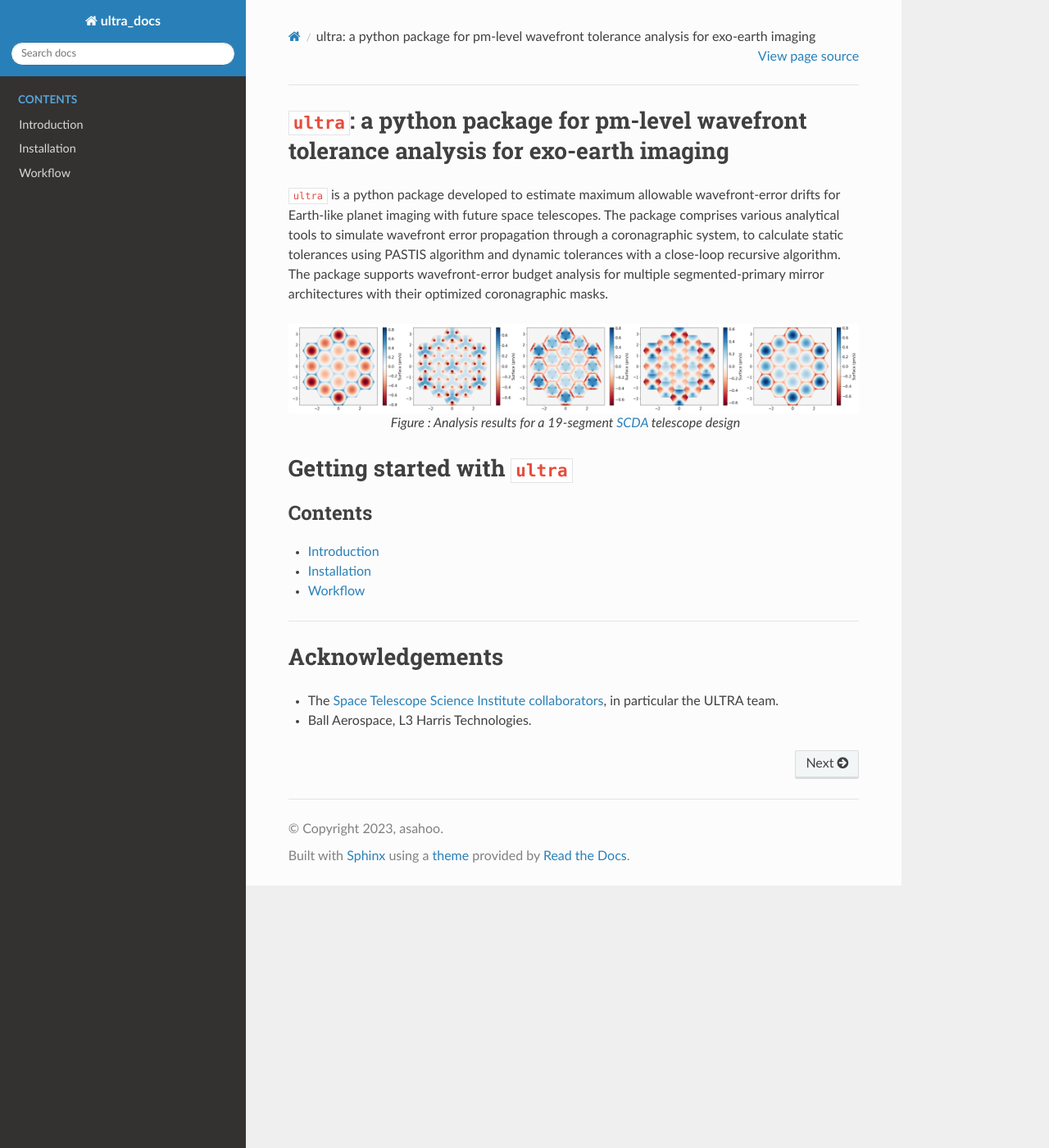
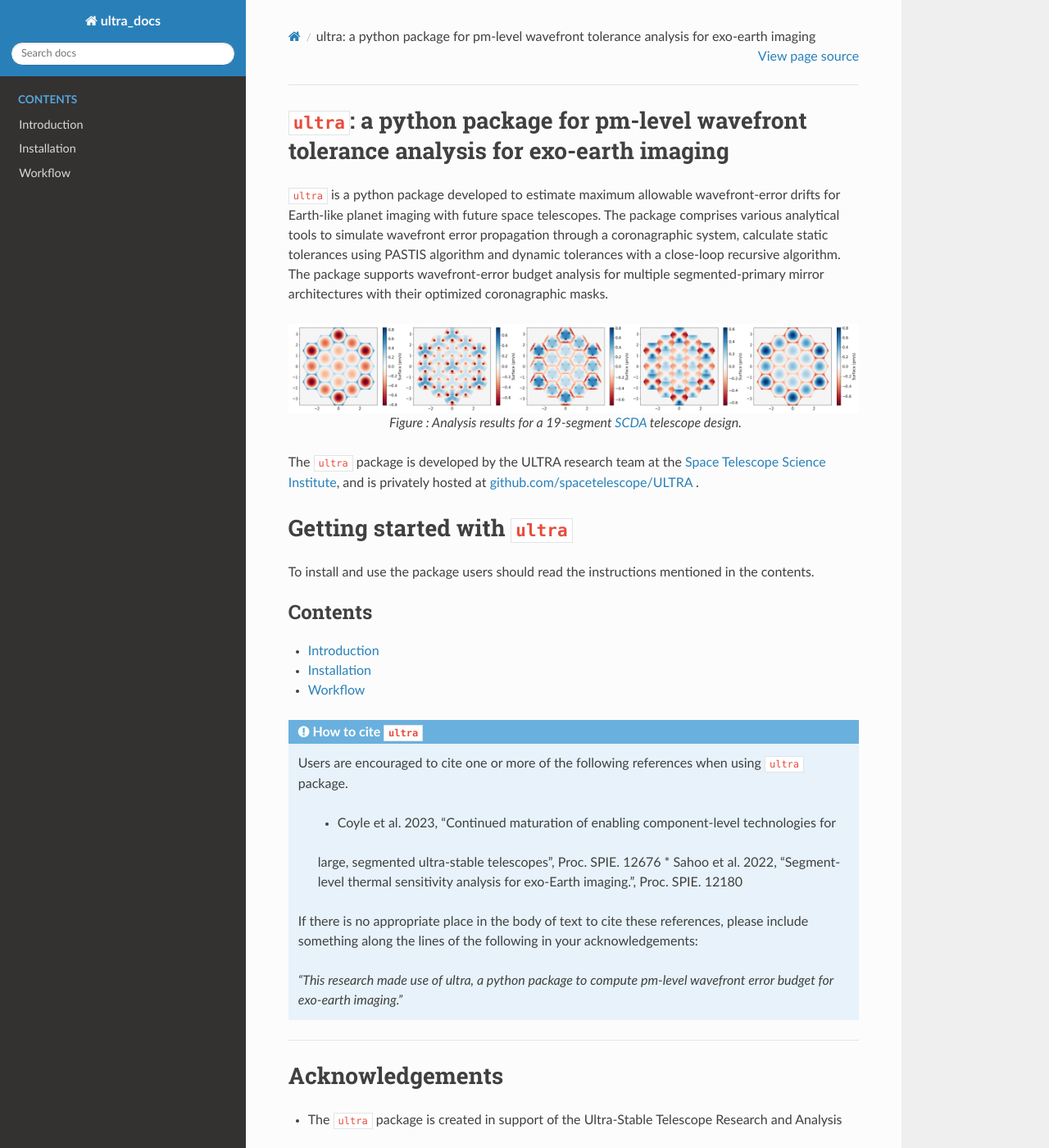
Before and after one commit to asahooexo/ultra_docs, a Sphinx documentation site: the page built from source/index.rst, in a window 1280 px wide and 1400 px high. Shown: the whole window at 82% size. Built offline with Sphinx 7.4.7 and the Read the Docs theme 2.0.0, drawn with Linux system fonts in a browser that asks for light colours; some of the changed text lies outside the part shown.

Commit message:
add citation

```diff
--- a/source/index.rst
+++ b/source/index.rst
@@ -16,10 +16,16 @@ multiple segmented-primary mirror architectures with their optimized coronagraph
    :alt: Example
 
    Figure : Analysis results for a 19-segment
-   `SCDA <https://exoplanets.nasa.gov/exep/technology/SCDA/>`_ telescope design
+   `SCDA <https://exoplanets.nasa.gov/exep/technology/SCDA/>`_ telescope design.
+
+The ``ultra`` package is developed by the ULTRA research team at
+the `Space Telescope Science Institute <https://www.stsci.edu/>`_, and is privately hosted at
+`github.com/spacetelescope/ULTRA <https://github.com/spacetelescope/ULTRA>`_ .
 
 Getting started with ``ultra``
 ================================
+To install and use the package users should read the instructions mentioned in the contents.
+
 .. toctree::
    :maxdepth: 1
    :caption: Contents
@@ -28,9 +34,30 @@ Getting started with ``ultra``
    installation.rst
    workflow.rst
 
-----------------------
+
+.. admonition:: How to cite ``ultra``
+
+   Users are encouraged to cite one or more of the following references when using ``ultra`` package.
+
+    * Coyle et al. 2023, "Continued maturation of enabling component-level technologies for
+    large, segmented ultra-stable telescopes", Proc. SPIE. 12676
+    * Sahoo et al. 2022, "Segment-level thermal sensitivity analysis for exo-Earth imaging.",
+    Proc. SPIE. 12180
+
+   If there is no appropriate place in the body of text to cite these references,
+   please include something along the lines of the following in your acknowledgements:
+
+   *"This research made use of ultra, a python package to compute pm-level wavefront error
+   budget for exo-earth imaging."*
+
+--------------------------------------------
 
 Acknowledgements
 ================
-- The `Space Telescope Science Institute collaborators <https://www.stsci.edu/>`_, in particular the ULTRA team.
-- Ball Aerospace, L3 Harris Technologies.
+
+- The ``ultra`` package is created in support of the Ultra-Stable Telescope Research and Analysis
+(ULTRA) Program under Contract No. 80MSFC20C0018 with the National Aeronautics and Space Administration
+(PI: Laura E. Coyle)
+
+- The `Space Telescope Science Institute collaborators <https://www.stsci.edu/>`_, in
+particular the ULTRA team, Ball Aerospace and L3 Harris Technologies.
```
Also changed, not shown: other parts of source/index.rst (+1 -1 lines).
